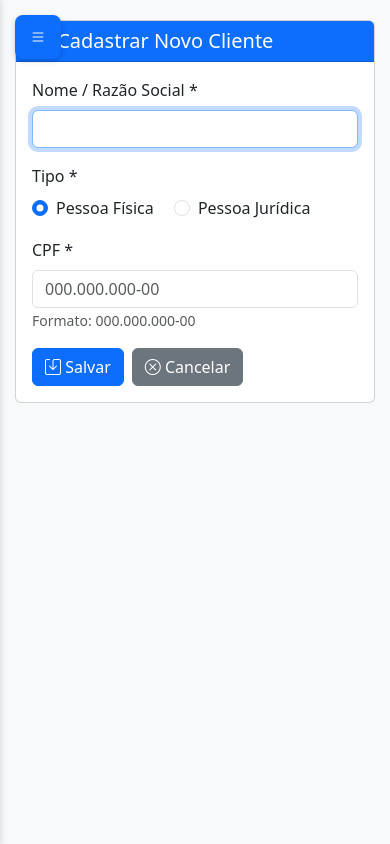
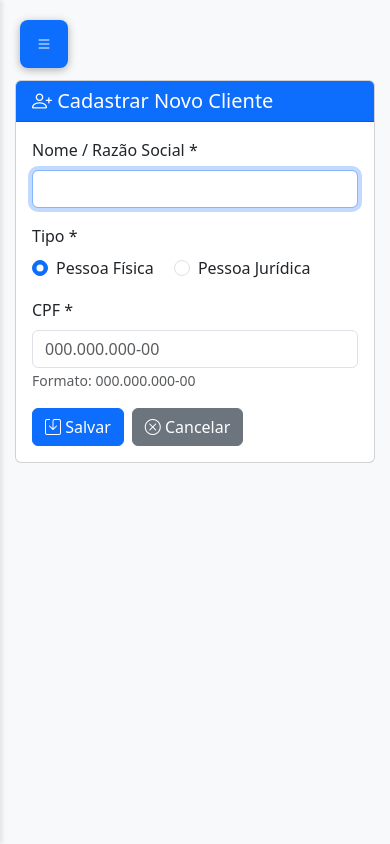
Before and after one commit to pedrocarneiro17/assinaturas_contajur, a Flask app: page /cliente/novo in a window 390 px wide. Run offline with Flask 3, Linux system fonts and the light colour scheme; a user stored in the database is signed in.

Commit message:
ajuste menu 2

```diff
--- a/templates/base.html
+++ b/templates/base.html
@@ -35,6 +35,11 @@
             z-index: 1000;
             box-shadow: 2px 0 5px rgba(0,0,0,0.1);
             transition: transform 0.3s ease;
+            transform: translateX(-100%);
+        }
+
+        .sidebar.show {
+            transform: translateX(0);
         }
 
         .sidebar-header {
@@ -106,54 +111,39 @@
         }
 
         .main-content {
-            margin-left: 250px;
+            margin-left: 0;
             min-height: 100vh;
             background: #f8f9fa;
-            padding: 30px;
+            padding: 80px 30px 30px;
+            transition: margin-left 0.3s ease;
+        }
+
+        body.menu-open .main-content {
+            margin-left: 250px;
         }
 
         .mobile-menu-toggle {
-            display: none;
+            display: block;
             position: fixed;
-            top: 15px;
-            left: 15px;
+            top: 20px;
+            left: 20px;
             z-index: 1001;
             background: #0d6efd;
             border: none;
             color: white;
-            padding: 10px 15px;
+            padding: 12px 16px;
             border-radius: 8px;
-            box-shadow: 0 2px 5px rgba(0,0,0,0.2);
+            box-shadow: 0 2px 8px rgba(0,0,0,0.3);
+            transition: left 0.3s ease;
+        }
+
+        body.menu-open .mobile-menu-toggle {
+            left: 270px;
         }
 
         @media (max-width: 768px) {
-            .sidebar {
-                transform: translateX(-100%);
-            }
-
-            .sidebar.show {
-                transform: translateX(0);
-            }
-
             .main-content {
-                margin-left: 0;
-                padding: 20px 15px;
-            }
-
-            .mobile-menu-toggle {
-                display: block;
-            }
-
-            /* Overlay escuro quando menu aberto */
-            body.menu-open::before {
-                content: '';
-                position: fixed;
-                top: 0;
-                left: 0;
-                right: 0;
-                bottom: 0;
-                background: rgba(0,0,0,0.5);
-                z-index: 999;
+                padding: 80px 15px 20px;
             }
         }
     </style>
```
Also changed, not shown: instance/assinaturas.db (added).
